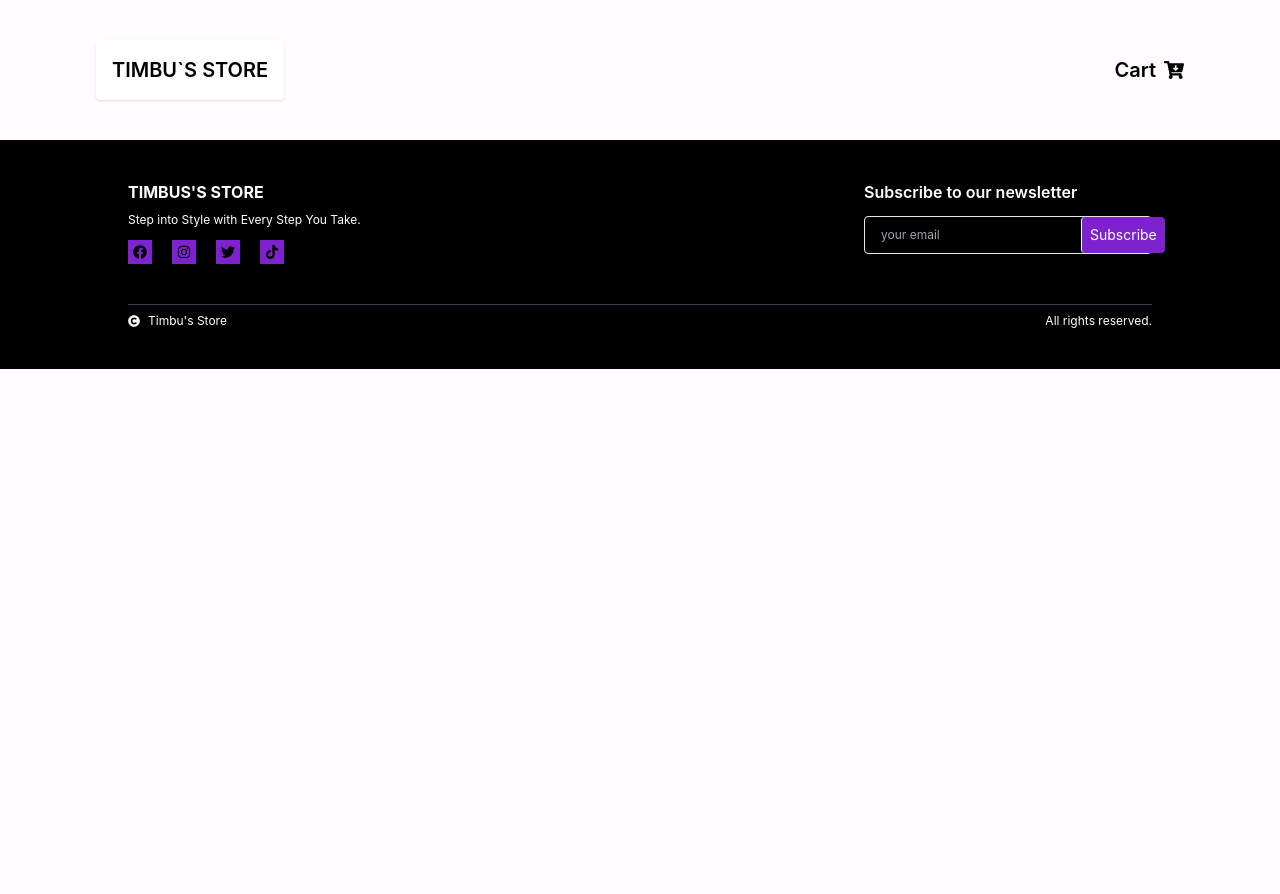
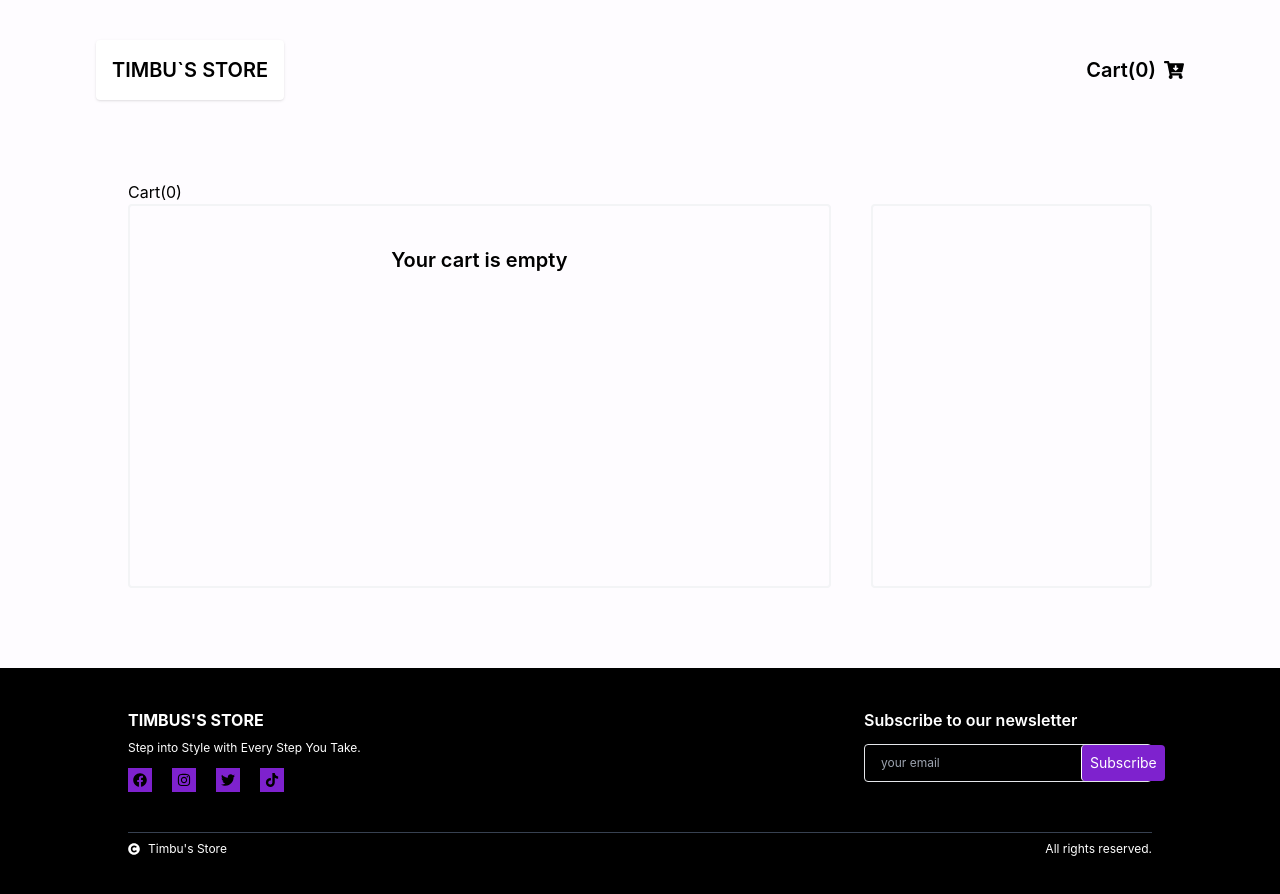
Before and after one commit to Wheezy049/Timbu, a React (Create React App) app: page /cart in a window 1280 px wide. Shown: the top 894 px of the page. Before the commit the page ends 800 px from the top, so only its background shows below. Built offline with nearby package versions, Linux system fonts and the light colour scheme.

Commit message:
HNG stage two ecommerce task

```diff
--- a/src/App.js
+++ b/src/App.js
@@ -5,21 +5,23 @@ import Shop from "./pages/Shop";
 import ProductDisplay from "./pages/ProductDisplay";
 import { BrowserRouter as Router, Route, Routes } from "react-router-dom";
 import ShopContextProvider from "./context/shopContext";
+import CartItem from "./component/CartItem";
 
 function App() {
   return (
+      <ShopContextProvider>
+        <Router>
     <div className="App">
       <NavBar />
-      <ShopContextProvider>
-        <Router>
           <Routes>
             <Route path="/" element={<Shop />} />
             <Route path="/product/:id" element={<ProductDisplay />} />
+            <Route path="/cart" element={<CartItem />} />
           </Routes>
+      <Footer />
+    </div>
         </Router>
       </ShopContextProvider>
-      <Footer />
-    </div>
   );
 }
 
--- a/src/component/CarouselShop.js
+++ b/src/component/CarouselShop.js
@@ -2,6 +2,7 @@ import React from "react";
 import Carousel from "react-multi-carousel";
 import "react-multi-carousel/lib/styles.css";
 import all_product from "./assest/AllProduct";
+import { Link } from "react-router-dom";
 
 function CarouselShop() {
   const responsive = {
@@ -34,7 +35,7 @@ function CarouselShop() {
           {all_product.map((product) => {
             return (
               <div className=" bg-white shadow p-6 text-left text-sm font-semibold w-52 h-52">
-                <img src={product.image} alt="shoe" />
+                <Link to={`/product/${product.id}`}><img src={product.image} alt="shoe" /></Link>
                 <p className="mt-4">{product.name}</p>
                 <p>${product.price}</p>
               </div>
--- a/src/component/CartItem.js
+++ b/src/component/CartItem.js
@@ -1,9 +1,112 @@
-import React from 'react'
+import React, { useContext, useState, useEffect } from "react";
+import { ShopContext } from "../context/shopContext";
+import { Link } from "react-router-dom";
+import icon6 from './assest/icon6.png'
+import { FaMinus, FaPlus } from "react-icons/fa";
 
 function CartItem() {
+  const { all_product, cartItem, removeAllItems, increment, decrement, removeFromCart } = useContext(ShopContext);
+  const [total, setTotal] = useState(0);
+
+  const calculateTotal = () => {
+    let newTotal = 0;
+    all_product.forEach((item) => {
+      const price = parseFloat(item.price); // Remove commas and parse as float
+      newTotal += cartItem[item.id] * price;
+    });
+    setTotal(newTotal.toFixed(2));
+  };
+
+  const decrementQty = (itemId) => {
+    decrement(itemId);
+  };
+
+  const incrementQty = (itemId) => {
+    increment(itemId);
+  };
+
+  const deleteSingleCart = (itemId) =>{
+    removeFromCart(itemId);
+  }
+
+  useEffect(() => {
+    calculateTotal();
+  }, [cartItem]);
+
+  const isCartEmpty = Object.values(cartItem).every(
+    (quantity) => quantity === 0
+  );
+  const totalUniqueItems = Object.keys(cartItem).filter(
+    (itemId) => cartItem[itemId] > 0
+  ).length;
   return (
-    <div>CartItem</div>
-  )
+    <div className="mx-32 my-20">
+      <div className=" flex gap-5 text-left">
+        <h3>Cart({totalUniqueItems})</h3>
+        {!isCartEmpty && <p onClick={removeAllItems}>Remove all</p>}
+      </div>
+      <div className="flex gap-10">
+      <div className="border-2 w-full p-10 rounded border-gray-100">
+      {isCartEmpty ? (
+        <p className="text-xl font-semibold justify-center items-center text-center ">
+          Your cart is empty
+        </p>
+      ) : (
+        Object.keys(cartItem).map((itemId) => {
+          const quantity = cartItem[itemId];
+          if (quantity > 0) {
+            const product = all_product.find(
+              (item) => item.id === Number(itemId)
+            );
+            return (
+              <div className="" key={itemId}>
+                <div className="bg-white p-7 border mb-10">
+                <div className="flex gap-7 items-center">
+                  <div className="">
+                    <img src={product.image} alt={product.name} h-10 w-10 />
+                  </div>
+                  <div className="text-left">
+                    <p className="text-xl font-semibold">{product.name}</p>
+                    <p className="mt-3 text-sm">The Steppers Boots is a cool and outgoing footwear perfect for going to social gatherings</p>
+                    <div className="flex gap-2 items-center mt-3">
+                    <button onClick={() => decrementQty(itemId)} className="border p-1"><FaMinus /></button>
+                  <p className="border px-2 py-1 text-xs ">{quantity}</p>
+                  <button onClick={() => incrementQty(itemId)} className="border font-light p-1"><FaPlus /></button>
+                    </div>
+                  </div>
+                  <div className="text-left">
+                     <p>${product.price}</p>
+                  </div>
+                </div>
+                <div className=" flex justify-end">
+                  <div className="bg-red-400  border rounded p-2 text-sm">
+                  <button onClick={()=> deleteSingleCart(itemId)} className="flex gap-3 items-center"><img src={icon6} alt="" className="w-4 h-4"/> Delete</button>
+                  </div>
+                </div>
+                </div>
+              </div>
+            );
+          }
+          return null;
+        })
+      )}
+      </div>
+      <div className="border-2 w-96 h-96 p-10 rounded border-gray-100">
+      {!isCartEmpty && (
+        <div className="cart-total" style={{ marginTop: "10px" }}>
+          <p>Total</p>
+          <p>${total}</p>
+        </div>
+      )}
+      {!isCartEmpty && (
+        <Link to="/checkout" style={{ textDecoration: "none" }}>
+          <button className="cart-item-btn">Checkout</button>
+        </Link>
+      )}
+      </div>
+      </div>
+    </div>
+  );
 }
 
-export default CartItem
+export default CartItem;
--- a/src/component/Collection.js
+++ b/src/component/Collection.js
@@ -15,6 +15,7 @@ function Collection() {
           all_product.map((item) => (
             <div key={item.id}>
               <div className="bg-white shadow p-6 text-left text-sm font-semibold">
+                <div className="flex justify-center m-auto items-center">
                 <Link to={`/product/${item.id}`}>
                   <img
                     src={item.image}
@@ -22,6 +23,7 @@ function Collection() {
                     className="h-40 w-40 cursor-pointer object-cover"
                   />
                 </Link>
+                </div>
                 <p className="mt-4">{item.name}</p>
                 <p>${item.price}</p>
               </div>
--- a/src/component/NavBar.js
+++ b/src/component/NavBar.js
@@ -1,22 +1,19 @@
-import React from 'react'
-import { FaBars, FaCartArrowDown } from 'react-icons/fa';
+import React, { useContext } from 'react'
+import { FaCartArrowDown } from 'react-icons/fa';
+import { Link } from 'react-router-dom';
+import { ShopContext } from '../context/shopContext';
 
 function NavBar() {
+  const {cartItem} =useContext(ShopContext);
+  const totalUniqueItems = Object.keys(cartItem).filter(itemId => cartItem[itemId] > 0).length;
   return (
     <div className=' my-10 mx-10 md:mx-16 lg:mx-24 flex justify-between items-center'>
         <div className='bg-white p-2 rounded shadow'>
-            <p className='p-1 md:p-2 text-xs  md:text-xl font-semibold'>TIMBU`S STORE</p>
+           <Link to='/'> <p className='p-1 md:p-2 text-xs  md:text-xl font-semibold'>TIMBU`S STORE</p> </Link>
         </div>
-        {/* <div className=''>
-            <ul className='flex gap-9'>
-                <li>Home</li>
-                <li>Shop</li>
-                <li>About Us</li>
-            </ul>
-        </div> */}
         <div className='flex items-center gap-2'>
-            <p className=' hidden md:block text-xl font-semibold'>Cart</p>
-            <FaCartArrowDown style={{height: '20px', width: '20px', cursor: 'pointer'}} />
+            <p className=' hidden md:block text-xl font-semibold'>Cart({totalUniqueItems})</p>
+            <Link to='/cart'><FaCartArrowDown style={{height: '20px', width: '20px', cursor: 'pointer'}} /></Link>
         </div>
     </div>
   )
--- a/src/context/shopContext.js
+++ b/src/context/shopContext.js
@@ -1,10 +1,61 @@
-import React, { createContext } from "react";
+import React, { createContext, useEffect, useState } from "react";
 import all_product from "../component/assest/AllProduct";
 
 export const ShopContext = createContext(null);
+const getDefaultCart = () => {
+  let cart = {};
+  all_product.forEach((product) => {
+    cart[product.id] = 0;
+  });
+  return cart;
+};
 
 const ShopContextProvider = (props) => {
-  const contextValue = { all_product };
+  const [cartItem, setCartItem] = useState(getDefaultCart)
+
+    useEffect(() => {
+    const storedCart = localStorage.getItem("cart");
+    if (storedCart) {
+      setCartItem(JSON.parse(storedCart));
+    }
+  }, []);
+
+  useEffect(() => {
+    localStorage.setItem("cart", JSON.stringify(cartItem));
+  }, [cartItem]);
+
+
+  const addToCart = (itemId) => {
+    setCartItem((prev) => {
+      if (prev[itemId] === 0) {
+        return { ...prev, [itemId]: 1 };
+      } else {
+        return prev;
+      }
+    });
+  };
+
+  const removeFromCart = (itemId) => {
+    setCartItem((prevItems) => ({
+      ...prevItems,
+      [itemId]: 0,
+    }));
+  };
+
+
+  const increment = (itemId) => {
+    setCartItem((prev) => ({ ...prev, [itemId]: prev[itemId] + 1 }));
+  };
+
+  const decrement = (itemId) => {
+    setCartItem((prev) => ({ ...prev, [itemId]: prev[itemId] - 1 }));
+  };
+
+  const removeAllItems = () => {
+    setCartItem(getDefaultCart());
+  };
+
+  const contextValue = { all_product, addToCart, cartItem, removeAllItems, increment, decrement, removeFromCart };
   return (
     <ShopContext.Provider value={contextValue}>
       {props.children}
--- a/src/pages/Cart.js
+++ b/src/pages/Cart.js
@@ -1,8 +1,11 @@
 import React from 'react'
+import CartItem from '../component/CartItem'
 
 function Cart() {
   return (
-    <div>Cart</div>
+    <div>
+      <CartItem />
+    </div>
   )
 }
 
--- a/src/pages/ProductDisplay.js
+++ b/src/pages/ProductDisplay.js
@@ -1,18 +1,26 @@
-import React, { useContext, useState } from "react";
-import { useParams } from "react-router-dom";
+import React, { useContext, useState, useEffect } from "react";
+import { useNavigate, useParams } from "react-router-dom";
 import { ShopContext } from "../context/shopContext";
 import { FaRegArrowAltCircleLeft } from "react-icons/fa";
 import Review2 from "../component/Review2";
 
 const ProductDescription = () => {
   const { id } = useParams();
-  const { all_product } = useContext(ShopContext);
+  const { all_product, addToCart } = useContext(ShopContext);
+  const navigate = useNavigate()
+
   const product = all_product
     ? all_product.find((item) => item.id === parseInt(id))
     : null;
 
   const [selectedSize, setSelectedSize] = useState(1);
   const [selectedColor, setSelectedColor] = useState("");
+
+  const handleAddToCart = () => {
+    if (product) {
+      addToCart(product.id);
+    }
+  };
 
   const handleSizeChange = (event) => {
     setSelectedSize(event.target.value);
@@ -22,6 +30,10 @@ const ProductDescription = () => {
     setSelectedColor(color);
   };
 
+  useEffect(() => {
+    window.scrollTo(0, 0);
+  }, []);
+
   if (!product) {
     return <div>Loading...</div>;
   }
@@ -29,19 +41,19 @@ const ProductDescription = () => {
   return (
     <div className="mx-10 md:mx-20 lg:mx-32 my-10">
       <div className="mb-16">
-        <a
-          href="/"
+        <button
+          onClick={()=> navigate(-1)}
           className="flex items-center text-gray-500 hover:text-gray-700"
         >
-          <FaRegArrowAltCircleLeft className="mr-2" />
-        </a>
+          <FaRegArrowAltCircleLeft className="mr-2 w-5 h-5" />
+        </button>
       </div>
       <div className="flex flex-col md:flex-row lg:flex-row gap-8 md:gap-16 lg:gap-32 items-center">
         <div className="bg-gray-100 h-72 w-72 flex justify-center items-center md:block">
           <img
             src={product.image}
             alt={product.name}
-            className=" w-60 h-60 lg:w-72 lg:h-72 object-cover"
+            className="w-60 h-60 lg:w-72 lg:h-72 object-cover"
           />
         </div>
         <div className="w-full lg:w-96 text-left">
@@ -93,7 +105,10 @@ const ProductDescription = () => {
           <p className="mt-2 font-semibold text-sm">
             <span className="mr-7">Price:</span> ${product.price}
           </p>
-          <button className="mt-4 px-4 py-2 bg-purple-700 text-white rounded cursor-pointer focus:outline-none hover:bg-purple-800">
+          <button
+            onClick={handleAddToCart}
+            className="mt-4 px-4 py-2 bg-purple-700 text-white rounded cursor-pointer focus:outline-none hover:bg-purple-800"
+          >
             ADD TO CART
           </button>
         </div>
```
Also changed, not shown: src/component/Hero2.js (+4 -4 lines), src/component/Checkout.js (line endings or trailing spaces), src/component/assest/icon6.png (added).
